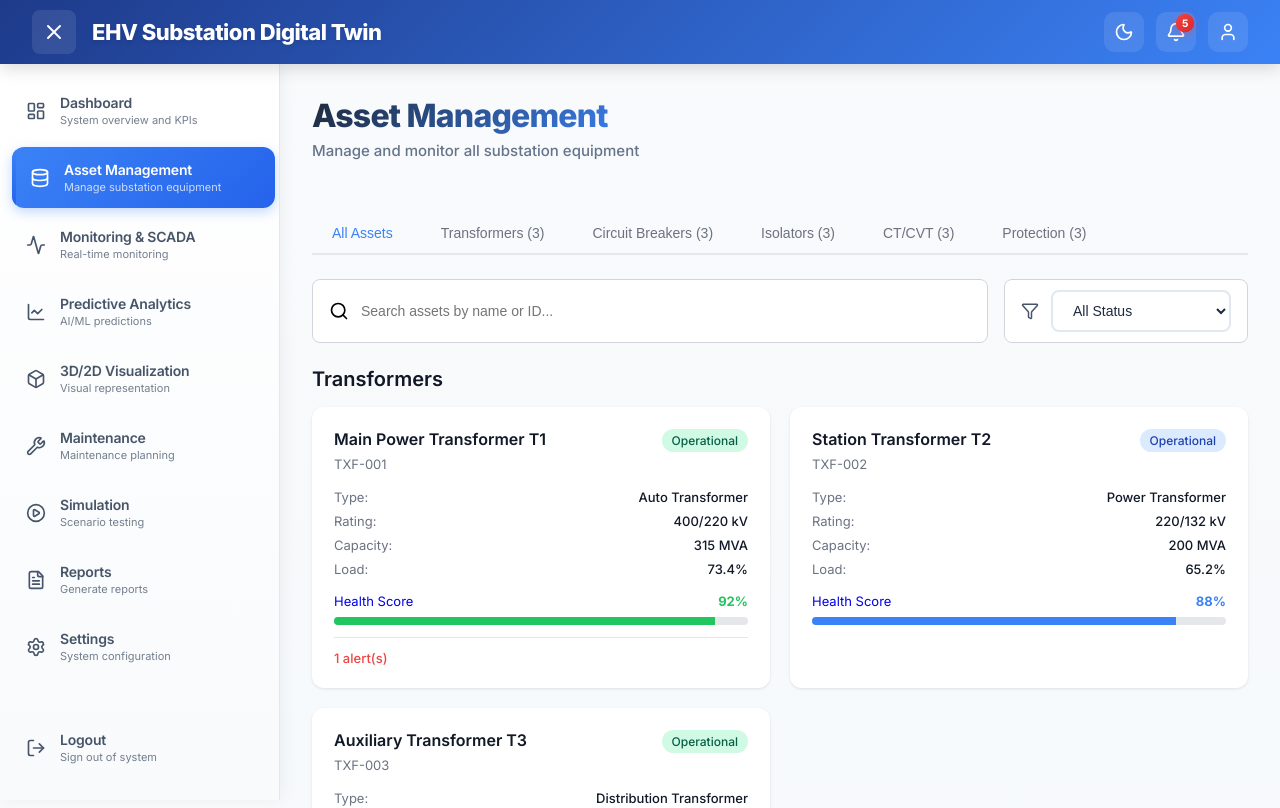
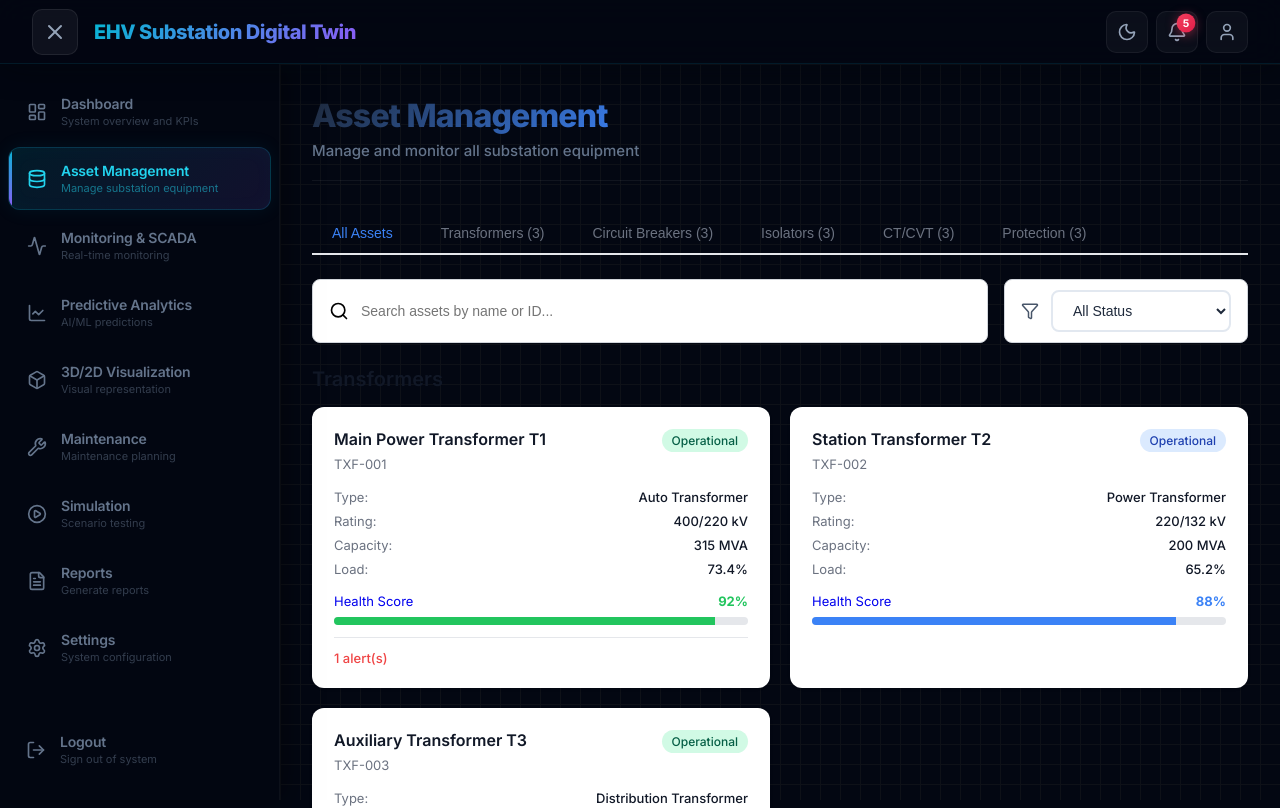
Before and after one commit to Uddhav-Saikia/Digital-Twin-of-EVH-substation-, a React (Create React App) app: page /assets in a window 1280 px wide. Shown: the top 808 px of the page. Built offline with nearby package versions, Linux system fonts and the light colour scheme; sample sign-in values are in the browser's storage.

Commit message:
style: adjust layout styling.

```diff
--- a/src/components/Layout.css
+++ b/src/components/Layout.css
@@ -2,16 +2,21 @@
   min-height: 100vh;
   display: flex;
   flex-direction: column;
+  background: #030712;
 }
 
 .dark .layout-container {
-  background-color: #111827;
+  background-color: #030712;
 }
 
-/* Top Navigation */
+/* ═══════════════════════════════════════════════
+   TOP NAVIGATION BAR
+   ═══════════════════════════════════════════════ */
 .top-nav {
   height: 64px;
-  background: linear-gradient(135deg, #1e3a8a 0%, #3b82f6 100%);
+  background: rgba(3, 7, 18, 0.85);
+  backdrop-filter: blur(16px);
+  -webkit-backdrop-filter: blur(16px);
   color: white;
   display: flex;
   align-items: center;
@@ -20,15 +25,15 @@
   position: sticky;
   top: 0;
   z-index: 100;
-  box-shadow: 0 4px 16px rgba(0, 0, 0, 0.15);
+  border-bottom: 1px solid rgba(6, 182, 212, 0.12);
+  box-shadow: 0 4px 30px rgba(0, 0, 0, 0.4), 0 0 40px rgba(6, 182, 212, 0.03);
   transition: all 0.3s ease;
-  backdrop-filter: blur(10px);
 }
 
 .dark .top-nav {
-  background: linear-gradient(135deg, #0f172a 0%, #1e293b 100%);
-  box-shadow: 0 4px 20px rgba(0, 0, 0, 0.4);
-  border-bottom: 1px solid rgba(59, 130, 246, 0.2);
+  background: rgba(3, 7, 18, 0.9);
+  border-bottom: 1px solid rgba(6, 182, 212, 0.15);
+  box-shadow: 0 4px 30px rgba(0, 0, 0, 0.5), 0 0 60px rgba(6, 182, 212, 0.04);
 }
 
 .top-nav-left {
@@ -38,48 +43,53 @@
 }
 
 .menu-toggle {
-  background: rgba(255, 255, 255, 0.1);
-  border: none;
-  color: white;
+  background: rgba(255, 255, 255, 0.05);
+  border: 1px solid rgba(255, 255, 255, 0.08);
+  color: #94a3b8;
   cursor: pointer;
   padding: 10px;
-  border-radius: 8px;
+  border-radius: 10px;
   display: flex;
   align-items: center;
   justify-content: center;
   transition: all 0.3s ease;
-  backdrop-filter: blur(10px);
 }
 
 .menu-toggle:hover {
-  background: rgba(255, 255, 255, 0.2);
+  background: rgba(6, 182, 212, 0.1);
+  border-color: rgba(6, 182, 212, 0.25);
+  color: #06b6d4;
   transform: scale(1.05);
 }
 
 .app-title {
-  font-size: 22px;
+  font-size: 20px;
   font-weight: 800;
   margin: 0;
   letter-spacing: -0.5px;
-  text-shadow: 0 2px 4px rgba(0, 0, 0, 0.1);
-  color: white;
+  background: linear-gradient(135deg, #06b6d4 0%, #8b5cf6 100%);
+  -webkit-background-clip: text;
+  -webkit-text-fill-color: transparent;
+  background-clip: text;
 }
 
 .dark .app-title {
-  color: white;
-  text-shadow: 0 2px 8px rgba(59, 130, 246, 0.3);
+  background: linear-gradient(135deg, #22d3ee 0%, #a78bfa 100%);
+  -webkit-background-clip: text;
+  -webkit-text-fill-color: transparent;
+  background-clip: text;
 }
 
 .top-nav-right {
   display: flex;
   align-items: center;
-  gap: 12px;
+  gap: 8px;
 }
 
 .icon-button {
-  background: rgba(255, 255, 255, 0.1);
-  border: none;
-  color: white;
+  background: rgba(255, 255, 255, 0.04);
+  border: 1px solid rgba(255, 255, 255, 0.06);
+  color: #94a3b8;
   cursor: pointer;
   padding: 10px;
   border-radius: 10px;
@@ -88,20 +98,21 @@
   justify-content: center;
   position: relative;
   transition: all 0.3s ease;
-  backdrop-filter: blur(10px);
 }
 
 .icon-button:hover {
-  background: rgba(255, 255, 255, 0.2);
+  background: rgba(6, 182, 212, 0.1);
+  border-color: rgba(6, 182, 212, 0.25);
+  color: #22d3ee;
   transform: translateY(-2px);
-  box-shadow: 0 4px 12px rgba(0, 0, 0, 0.2);
+  box-shadow: 0 4px 15px rgba(6, 182, 212, 0.15);
 }
 
 .notification-badge {
   position: absolute;
   top: 2px;
   right: 2px;
-  background: linear-gradient(135deg, #ef4444 0%, #dc2626 100%);
+  background: linear-gradient(135deg, #f43f5e 0%, #e11d48 100%);
   color: white;
   font-size: 10px;
   font-weight: 700;
@@ -109,72 +120,87 @@
   border-radius: 12px;
   min-width: 18px;
   text-align: center;
-  box-shadow: 0 2px 8px rgba(239, 68, 68, 0.4);
+  box-shadow: 0 2px 10px rgba(244, 63, 94, 0.5);
   animation: pulse 2s infinite;
 }
 
 @keyframes pulse {
-  0%, 100% {
+
+  0%,
+  100% {
     transform: scale(1);
   }
+
   50% {
-    transform: scale(1.1);
+    transform: scale(1.15);
   }
 }
 
-/* Main Container */
+/* ═══════════════════════════════════════════════
+   MAIN CONTAINER
+   ═══════════════════════════════════════════════ */
 .main-container {
   display: flex;
   flex: 1;
 }
 
-/* Sidebar */
+/* ═══════════════════════════════════════════════
+   SIDEBAR — Dark Glassmorphic
+   ═══════════════════════════════════════════════ */
 .sidebar {
   width: 280px;
-  background: linear-gradient(180deg, #ffffff 0%, #f8fafc 100%);
-  border-right: 1px solid #e2e8f0;
+  background: rgba(3, 7, 18, 0.92);
+  backdrop-filter: blur(16px);
+  -webkit-backdrop-filter: blur(16px);
+  border-right: 1px solid rgba(255, 255, 255, 0.04);
   overflow-y: auto;
-  transition: all 0.3s ease;
+  transition: all 0.3s cubic-bezier(0.4, 0, 0.2, 1);
   position: fixed;
   top: 64px;
   left: 0;
   height: calc(100vh - 64px);
   z-index: 50;
-  box-shadow: 2px 0 16px rgba(0, 0, 0, 0.05);
+  box-shadow: 2px 0 30px rgba(0, 0, 0, 0.5);
 }
 
 .dark .sidebar {
-  background: linear-gradient(180deg, #1e293b 0%, #0f172a 100%);
-  border-right: 1px solid rgba(59, 130, 246, 0.1);
-  box-shadow: 2px 0 20px rgba(0, 0, 0, 0.3);
+  background: rgba(3, 7, 18, 0.95);
+  border-right: 1px solid rgba(6, 182, 212, 0.06);
+  box-shadow: 2px 0 40px rgba(0, 0, 0, 0.6);
 }
 
 .sidebar.closed {
   width: 80px;
 }
 
-/* When sidebar is closed, adjust main content margin */
-.sidebar.closed ~ .main-content {
+.sidebar.closed~.main-content {
   margin-left: 80px;
 }
 
 .sidebar-nav {
   padding: 16px 8px;
+  display: flex;
+  flex-direction: column;
+  height: 100%;
 }
 
+/* ═══════════════════════════════════════════════
+   NAV ITEMS — Neon Accents
+   ═══════════════════════════════════════════════ */
 .nav-item {
   display: flex;
   align-items: center;
   gap: 14px;
   padding: 14px 18px;
-  margin-bottom: 6px;
+  margin-bottom: 4px;
   border-radius: 12px;
   text-decoration: none;
-  color: #475569;
-  transition: all 0.3s ease;
+  color: #64748b;
+  transition: all 0.3s cubic-bezier(0.4, 0, 0.2, 1);
   cursor: pointer;
   position: relative;
   overflow: hidden;
+  border: 1px solid transparent;
 }
 
 .nav-item::before {
@@ -183,16 +209,17 @@
   left: 0;
   top: 0;
   height: 100%;
-  width: 4px;
-  background: linear-gradient(180deg, #3b82f6 0%, #2563eb 100%);
+  width: 3px;
+  background: linear-gradient(180deg, #06b6d4 0%, #8b5cf6 100%);
   transform: scaleY(0);
   transition: transform 0.3s ease;
+  border-radius: 0 4px 4px 0;
 }
 
 .nav-item:hover {
-  background: linear-gradient(135deg, #f1f5f9 0%, #e2e8f0 100%);
-  color: #1e293b;
-  transform: translateX(4px);
+  background: rgba(6, 182, 212, 0.06);
+  color: #e2e8f0;
+  border-color: rgba(6, 182, 212, 0.08);
 }
 
 .nav-item:hover::before {
@@ -200,10 +227,10 @@
 }
 
 .nav-item.active {
-  background: linear-gradient(135deg, #3b82f6 0%, #2563eb 100%);
-  color: white;
-  box-shadow: 0 4px 12px rgba(59, 130, 246, 0.3);
-  transform: translateX(4px);
+  background: linear-gradient(135deg, rgba(6, 182, 212, 0.12) 0%, rgba(139, 92, 246, 0.12) 100%);
+  color: #22d3ee;
+  border-color: rgba(6, 182, 212, 0.2);
+  box-shadow: 0 0 20px rgba(6, 182, 212, 0.08), inset 0 0 20px rgba(6, 182, 212, 0.03);
 }
 
 .nav-item.active::before {
@@ -211,18 +238,18 @@
 }
 
 .dark .nav-item {
-  color: #cbd5e1;
+  color: #64748b;
 }
 
 .dark .nav-item:hover {
-  background: linear-gradient(135deg, #334155 0%, #1e293b 100%);
-  color: #ffffff;
+  background: rgba(6, 182, 212, 0.08);
+  color: #e2e8f0;
 }
 
 .dark .nav-item.active {
-  background: linear-gradient(135deg, #3b82f6 0%, #2563eb 100%);
-  color: white;
-  box-shadow: 0 4px 16px rgba(59, 130, 246, 0.4);
+  background: linear-gradient(135deg, rgba(6, 182, 212, 0.15) 0%, rgba(139, 92, 246, 0.15) 100%);
+  color: #22d3ee;
+  box-shadow: 0 0 25px rgba(6, 182, 212, 0.1), inset 0 0 25px rgba(6, 182, 212, 0.04);
 }
 
 .nav-icon {
@@ -250,7 +277,7 @@
 .nav-description {
   display: block;
   font-size: 11px;
-  opacity: 0.75;
+  opacity: 0.5;
   white-space: nowrap;
   overflow: hidden;
   text-overflow: ellipsis;
@@ -258,14 +285,17 @@
 }
 
 .dark .nav-description {
-  opacity: 0.8;
-  color: #ffffff;
+  opacity: 0.5;
+  color: #94a3b8;
 }
 
 .sidebar.closed .nav-content {
   display: none;
 }
 
+/* ═══════════════════════════════════════════════
+   LOGOUT BUTTON
+   ═══════════════════════════════════════════════ */
 .logout-btn {
   margin-top: auto;
   background: none;
@@ -277,22 +307,19 @@
 }
 
 .logout-btn:hover {
-  background: linear-gradient(135deg, #ef4444 0%, #dc2626 100%) !important;
-  color: white !important;
+  background: linear-gradient(135deg, rgba(244, 63, 94, 0.15) 0%, rgba(225, 29, 72, 0.15) 100%) !important;
+  color: #f43f5e !important;
+  border-color: rgba(244, 63, 94, 0.2) !important;
 }
 
 .dark .logout-btn:hover {
-  background: linear-gradient(135deg, #ef4444 0%, #dc2626 100%) !important;
-  color: white !important;
+  background: linear-gradient(135deg, rgba(244, 63, 94, 0.15) 0%, rgba(225, 29, 72, 0.15) 100%) !important;
+  color: #fb7185 !important;
 }
 
-.sidebar-nav {
-  display: flex;
-  flex-direction: column;
-  height: 100%;
-}
-
-/* Main Content */
+/* ═══════════════════════════════════════════════
+   MAIN CONTENT — with dark grid BG
+   ═══════════════════════════════════════════════ */
 .main-content {
   flex: 1;
   display: flex;
@@ -300,24 +327,51 @@
   min-width: 0;
   margin-left: 280px;
   transition: all 0.3s ease;
-  background: linear-gradient(180deg, #f8fafc 0%, #f1f5f9 100%);
+  background: #030712;
+  position: relative;
 }
 
 .dark .main-content {
-  background: linear-gradient(180deg, #0f172a 0%, #111827 100%);
+  background: #030712;
+}
+
+/* Grid pattern overlay on main content */
+.main-content::before {
+  content: '';
+  position: fixed;
+  top: 64px;
+  left: 280px;
+  right: 0;
+  bottom: 0;
+  z-index: 0;
+  pointer-events: none;
+  background-image:
+    linear-gradient(to right, #262626 1px, transparent 1px),
+    linear-gradient(to bottom, #262626 1px, transparent 1px);
+  background-size: 20px 20px;
+  opacity: 0.35;
+  transition: left 0.3s ease;
+}
+
+.sidebar.closed~.main-content::before {
+  left: 80px;
 }
 
 .page-content {
   flex: 1;
   padding: 32px;
   overflow-y: auto;
+  position: relative;
+  z-index: 1;
 }
 
 .dark .page-content {
   background: transparent;
 }
 
-/* Responsive */
+/* ═══════════════════════════════════════════════
+   RESPONSIVE
+   ═══════════════════════════════════════════════ */
 @media (max-width: 768px) {
   .sidebar {
     transform: translateX(-100%);
@@ -329,6 +383,10 @@
 
   .main-content {
     margin-left: 0;
+  }
+
+  .main-content::before {
+    left: 0;
   }
 
   .app-title {
```
